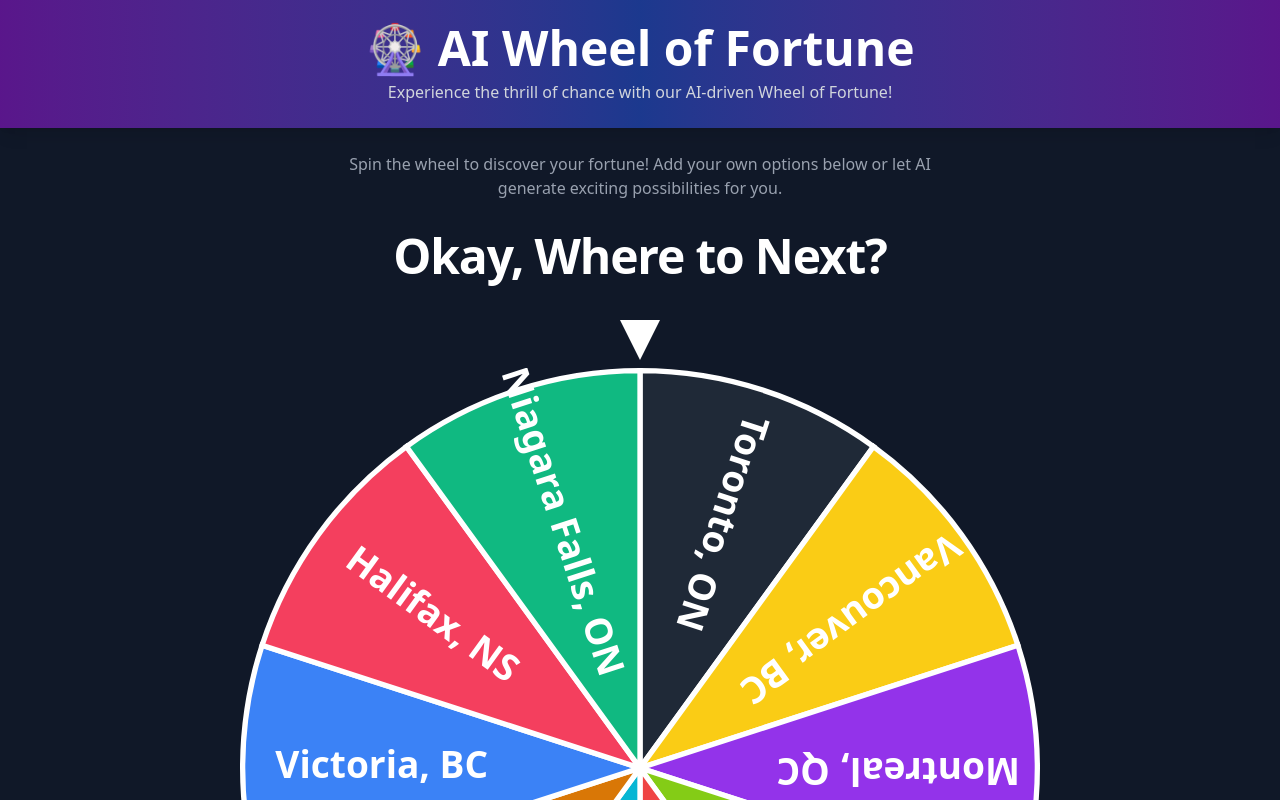
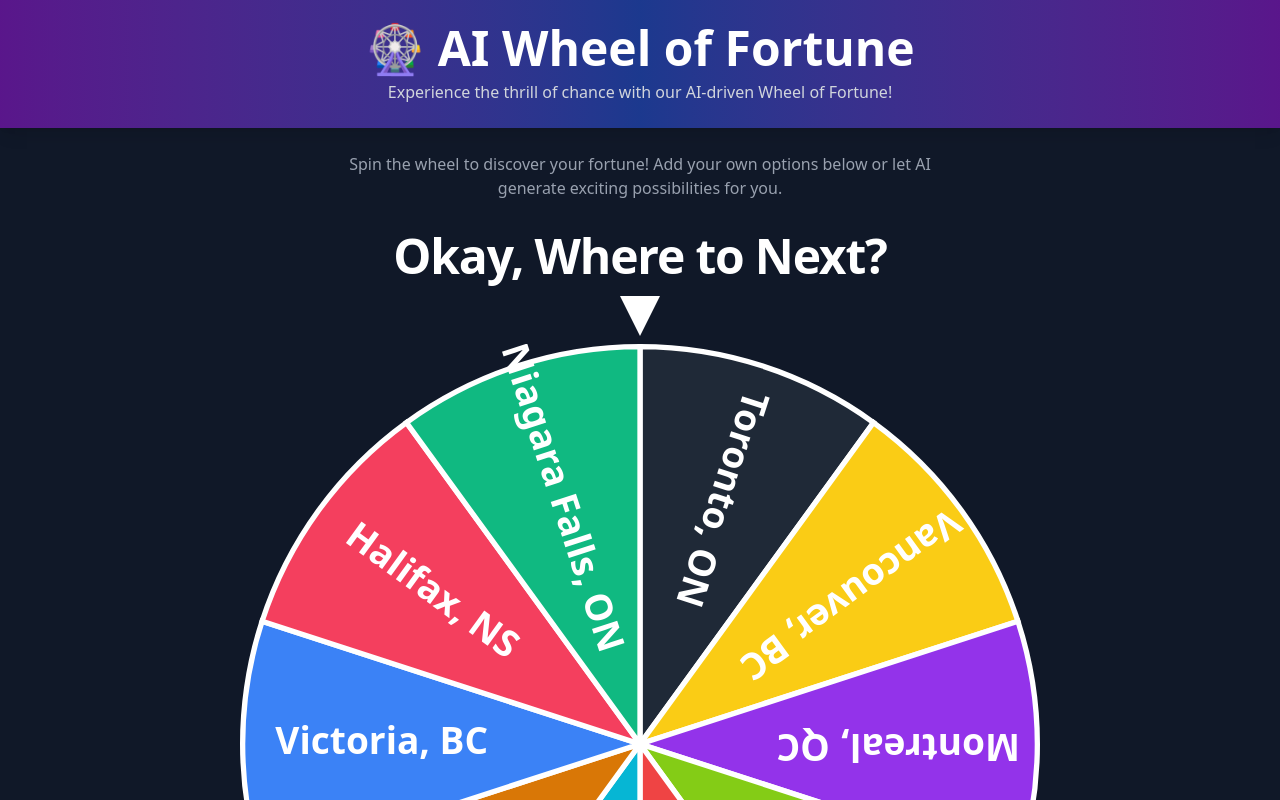
Before and after one commit to Uszczi/ai-wheel-of-fortune, a Next.js app: page / in a window 1280 px wide. Shown: the top 800 px of the page. Built offline with nearby package versions, Linux system fonts and the light colour scheme.

Commit message:
💄 change mt

```diff
--- a/app/WheelPointer.tsx
+++ b/app/WheelPointer.tsx
@@ -2,7 +2,7 @@ export default function WheelPointer() {
   return (
     <svg
       viewBox="0 0 40 40"
-      className="mt-6 h-6 w-6 fill-white sm:mt-8 sm:h-8 sm:w-8 md:mt-10 md:h-10 md:w-10"
+      className="mt-4 h-6 w-6 fill-white sm:mt-8 sm:h-8 sm:w-8 md:mt-4 md:h-10 md:w-10"
     >
       <path d="M 20 40 L 0 0 L 40 0 Z" />
     </svg>
```
